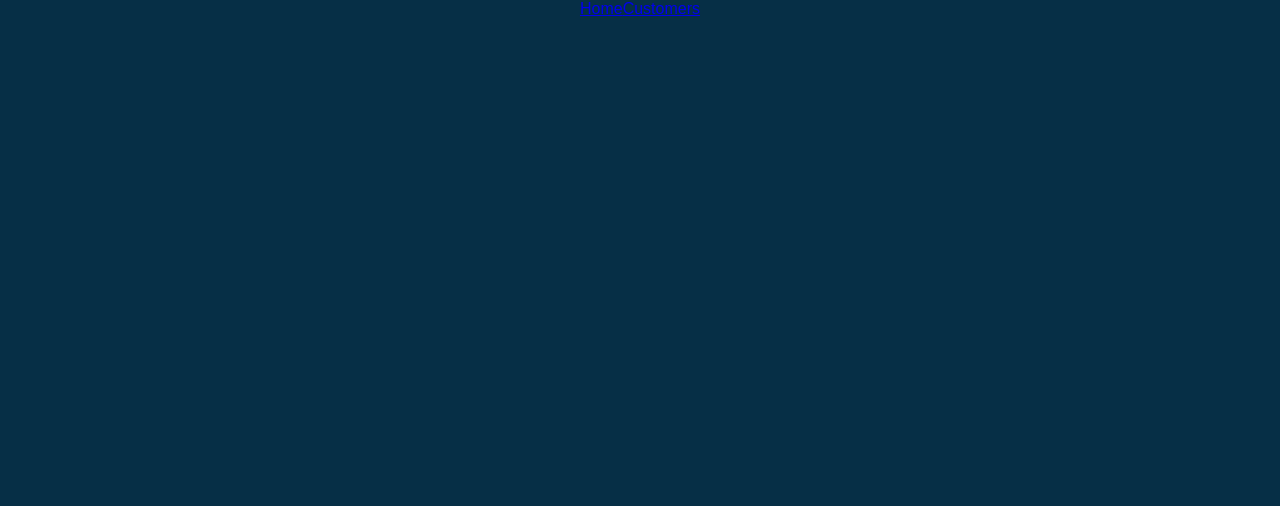
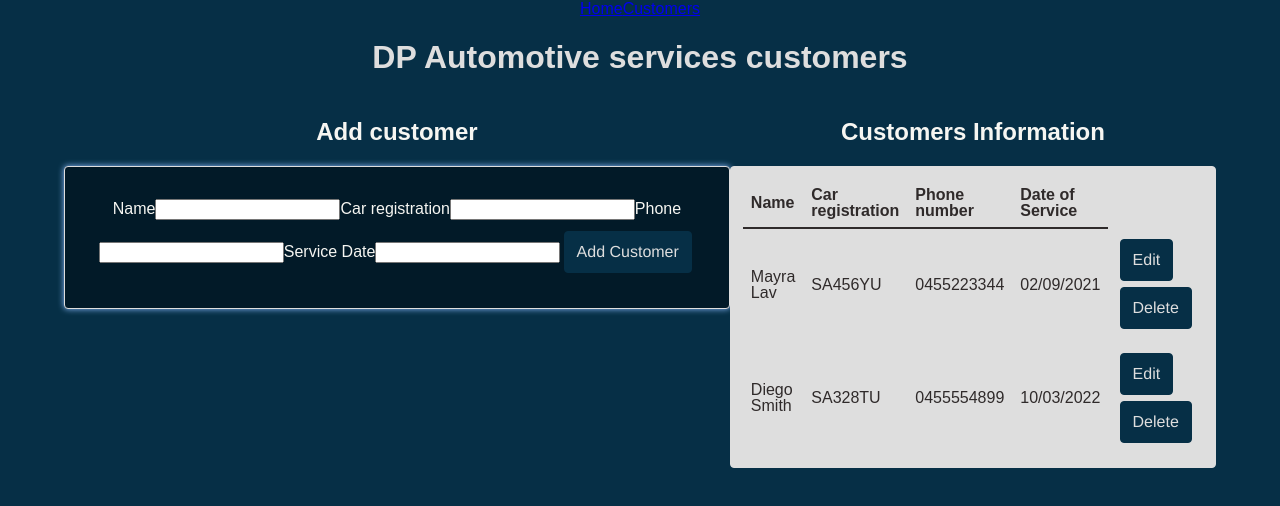
Before and after one commit to AngelaMar10/DP_customersData, a React (Create React App) app: page /Customers in a window 1280 px wide. Before the commit this address had no page. Shown: the top 506 px of the page. Built offline with nearby package versions, Linux system fonts and the light colour scheme.

Commit message:
edit function in progress

```diff
--- a/package.json
+++ b/package.json
@@ -18,7 +18,8 @@
     "start": "react-scripts start",
     "build": "react-scripts build",
     "test": "react-scripts test",
-    "eject": "react-scripts eject"
+    "eject": "react-scripts eject",
+    "deploy": "npm run build; cp build/index.html build/404.html; surge build DP_customersData.surge.sh"
   },
   "eslintConfig": {
     "extends": [
--- a/src/App.css
+++ b/src/App.css
@@ -14,108 +14,3 @@ body {
   margin-left: 5%;
   margin-right: 5%;
 }
-.flex-row {
-  display: flex;
-  justify-content: space-between;
-  color: #F6F6F2;
-}
-
-
-h1 {
-  font-size: 2em;
-  margin: 0.67em 0;
-  color: #dedede;
-}
-
-button {
-  display: inline-block;
-  border: 1px solid #062f46;
-  border-radius: 4px;
-  background: #062f46;
-  color: #dedede;
-  font-weight: 400;
-  font-family: Helvetica Neue, Helvetica, Arial, sans-serif;
-  font-size: 1rem;
-  padding: 0.75rem 0.75rem;
-  margin: 0.2rem;
-  text-align: center;
-  cursor: pointer;
-  text-decoration: none;
-  line-height: 1;
-}
-
-table {
-  display: block;
-  border: 1px solid #dedede;
-  background-color: #dedede;
-  border-radius: 4px;
-  padding: 0.75rem;
-  outline: none;
-  /* background: transparent; */
-  margin-bottom: 0.5rem;
-  color: #2f2a2a;
-  font-size: 1rem;
-  width: 100%;
-  max-width: 100%;
-  line-height: 1;
-  border-collapse: collapse;
-  border-spacing: 0;
-}
-textarea {
-  overflow: auto;
-  height: auto;
-}
-fieldset {
-  border: 1px solid #dedede;
-  border-radius: 4px;
-  padding: 1rem;
-  margin: 1.5rem 0;
-}
-
-thead th {
-  border-bottom: 2px solid #2f2a2a;
-}
-
-tfoot th {
-  border-top: 2px solid #dedede;
-}
-
-td {
-  border-bottom: 1px solid #dedede;
-}
-
-th,
-td {
-  text-align: left;
-  padding: 0.5rem;
-}
-
-/* caption {
-  padding: 1rem 0;
-  caption-side: bottom;
-  color: #ababab;
-} */
-
-form {
-  display: flexbox;
-  justify-content: space-around;
-  border: 1px solid #dedede;
-  border-radius: 4px;
-  padding: 2rem;
-  outline: none;
-  background-color: #021a28;
-  margin-bottom: 1rem;
-  font-size: 1rem;
-  /* width: 100%; */
-  /* max-width: 100%; */
-  line-height: 1;
-  box-shadow: inset 0 1px 1px rgba(0, 0, 0, 0.1), 0 0 6px #8cbcfe;
-
-}
-input {
-  margin-bottom: 00.5rem;
-}
-textarea {
-  overflow: auto;
-  height: auto;
-}
--- a/src/App.js
+++ b/src/App.js
@@ -12,14 +12,12 @@ function App() {
         <Link to="/Customers">Customers</Link>
       </nav>
       <Routes>
-        <Route path='/' element={<Home name='DP Automotive Service and Repais' />} />
-        <Route path='/Customer' element={<Customers name='DP Automotive Service and Repais' />} />
+        <Route path='/' element={<Home name='DP Automotive Service' />} />
+        <Route path='/Customers'  element={<Customers />}/>
       </Routes>
     </div>
   )
 }
 
 
-
-
 export default App;
--- /dev/null
+++ b/src/components/Customers.css
@@ -0,0 +1,121 @@
+
+* {
+  box-sizing: border-box;
+  text-align: center;
+}
+
+body {
+  background-color: #062f46;
+  /* background-color: #F6F6F2; */
+  font-family: 'Exo', sans-serif;
+  display: block;
+  box-sizing: content-box;
+  overflow: visible;
+  margin-left: 5%;
+  margin-right: 5%;
+}
+.flex-row {
+  display: flex;
+  justify-content: space-between;
+  color: #F6F6F2;
+}
+
+
+h1 {
+  font-size: 2em;
+  margin: 0.67em 0;
+  color: #dedede;
+}
+
+button {
+  display: inline-block;
+  border: 1px solid #062f46;
+  border-radius: 4px;
+  background: #062f46;
+  color: #dedede;
+  font-weight: 400;
+  font-family: Helvetica Neue, Helvetica, Arial, sans-serif;
+  font-size: 1rem;
+  padding: 0.75rem 0.75rem;
+  margin: 0.2rem;
+  text-align: center;
+  cursor: pointer;
+  text-decoration: none;
+  line-height: 1;
+}
+
+table {
+  display: block;
+  border: 1px solid #dedede;
+  background-color: #dedede;
+  border-radius: 4px;
+  padding: 0.75rem;
+  outline: none;
+  /* background: transparent; */
+  margin-bottom: 0.5rem;
+  color: #2f2a2a;
+  font-size: 1rem;
+  width: 100%;
+  max-width: 100%;
+  line-height: 1;
+  border-collapse: collapse;
+  border-spacing: 0;
+}
+textarea {
+  overflow: auto;
+  height: auto;
+}
+fieldset {
+  border: 1px solid #dedede;
+  border-radius: 4px;
+  padding: 1rem;
+  margin: 1.5rem 0;
+}
+
+thead th {
+  border-bottom: 2px solid #2f2a2a;
+}
+
+tfoot th {
+  border-top: 2px solid #dedede;
+}
+
+td {
+  border-bottom: 1px solid #dedede;
+}
+
+th,
+td {
+  text-align: left;
+  padding: 0.5rem;
+}
+
+/* caption {
+  padding: 1rem 0;
+  caption-side: bottom;
+  color: #ababab;
+} */
+
+form {
+  display: flexbox;
+  justify-content: space-around;
+  border: 1px solid #dedede;
+  border-radius: 4px;
+  padding: 2rem;
+  outline: none;
+  background-color: #021a28;
+  margin-bottom: 1rem;
+  font-size: 1rem;
+  /* width: 100%; */
+  /* max-width: 100%; */
+  line-height: 1;
+  box-shadow: inset 0 1px 1px rgba(0, 0, 0, 0.1), 0 0 6px #8cbcfe;
+
+}
+input {
+  margin-bottom: 00.5rem;
+}
+textarea {
+  overflow: auto;
+  height: auto;
+}
--- a/src/components/Customers.js
+++ b/src/components/Customers.js
@@ -1,7 +1,7 @@
 import { useState } from 'react';
-import CustomerTable from './CustomerTable'
+import CustomerTable from './CustomerTable';
 import AddCustomer from './AddCustomer';
-import '../App.css';
+import './Customers.css';
 
 const Customers = () => {
 
@@ -11,8 +11,15 @@ const Customers = () => {
     { id:2, name: 'Diego Smith', rego: "SA328TU", phone: "0455554899", serviceDate: "10/03/2022" }
   ]
 
+  const initialInputState = { id: null, name: '', rego: '', phone: '', serviceDate: ''}
+
+  //states
   // Using useState with a previous information
   const [customers, setCustomers] = useState(customersInfo)
+  const [updating, setUpdating]= useState(false)
+  const [currentCustomer, setCurrentCustomer] = useState(initialInputState)
+
+
 
   // Function to add customers
   const addCustomer = (customer) => {
@@ -28,6 +35,17 @@ const Customers = () => {
   }
 
   // Function to edit customers
+  const updateCustomer = (id, updateCustomer) => {
+    setUpdating(false)
+
+    setCustomers(customers.map((customer) => (customer.id === id ? updateCustomer : customer)))
+  }
+
+  const updateField = customer => {
+    setUpdating(true)
+
+    setCurrentCustomer({ id: customer.id, name: customer.name, rego: customer.rego, phone: customer.phone, serviceDate: customer.serviceDate})
+  }
 
   return (
     <div>
--- a/src/components/Home.js
+++ b/src/components/Home.js
@@ -11,7 +11,7 @@ function Home(props) {
 
   return (
     <div className="Home">
-      <h1>Welcome {props.name} to my Burger App</h1>
+      <h1>Welcome to {props.name} Data management App</h1>
       <p>Counter: {counter}</p>
       <button onClick={increaseCounter}>Count</button>
     </div>
```
Also changed, not shown: src/components/EditCustomers.js (+45 -0 lines).
